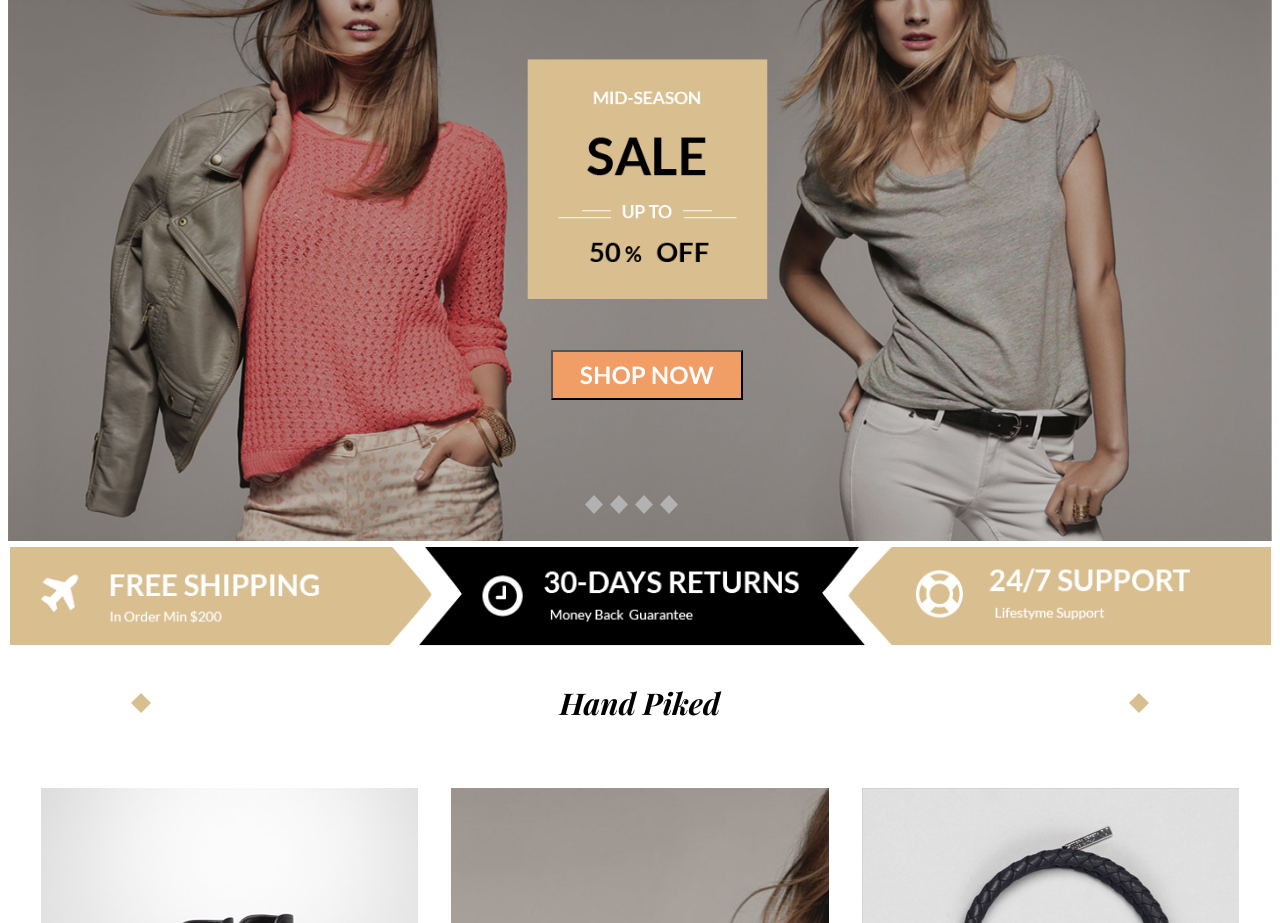
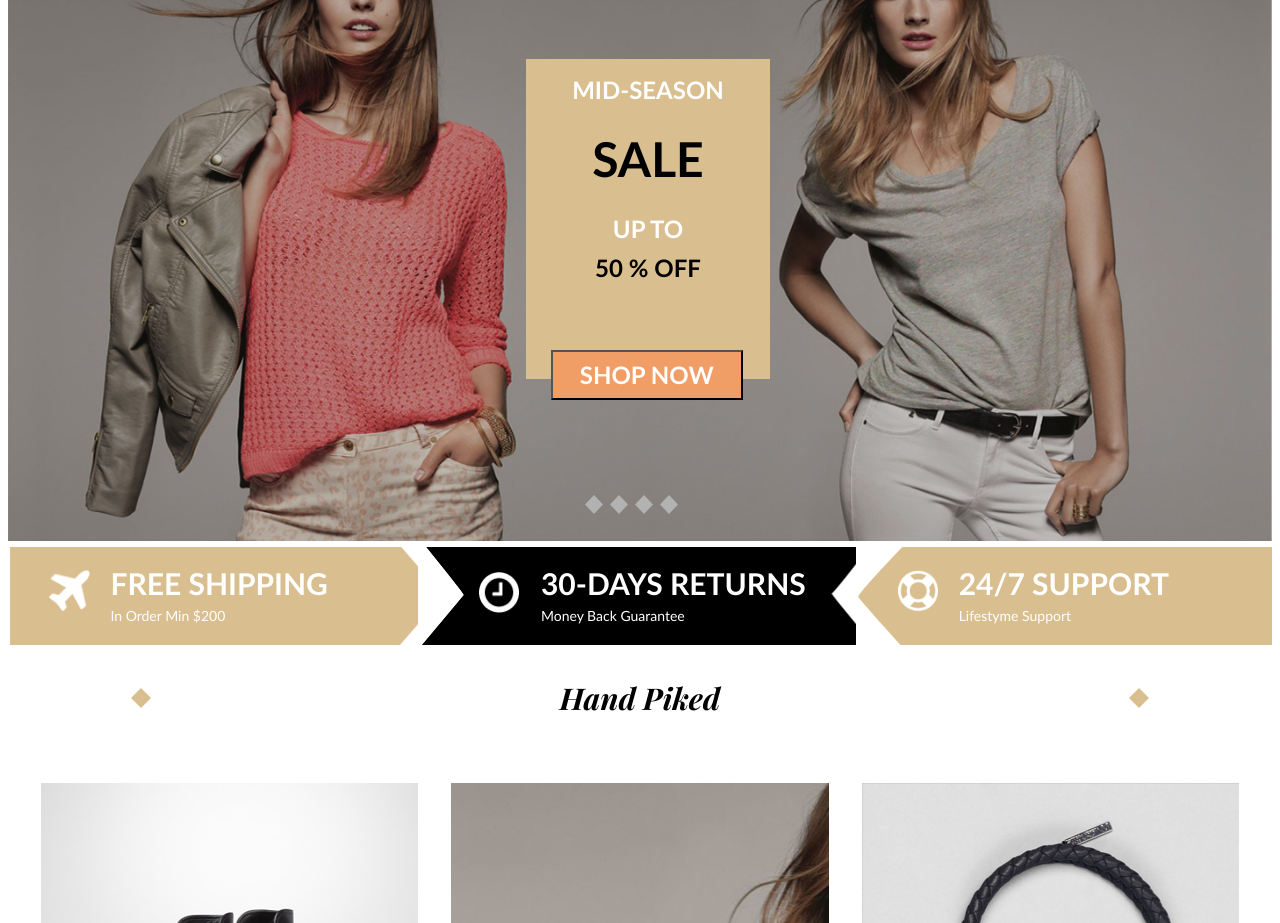
Before and after one commit to ViPalamarchuk/shopia, a plain HTML site: page src/index.html in a window 1280 px wide. Shown: the part 177-1100 px from the top of the page. Drawn offline with nearby package versions, Linux system fonts and the light colour scheme; files that its build step writes are made by us from their sources.

Commit message:
Improved Shopia

```diff
--- a/src/index.html
+++ b/src/index.html
@@ -47,6 +47,12 @@
     </div>
 </nav>
     <img class="bg" src="images/bg_header.png">
+    <div class="text_header">
+        <p class="white1">MID-SEASON</p>
+        <p class="black1">SALE</p>
+        <p class="white2">UP TO</p>
+        <p class="black2">50 % OFF</p>
+    </div>
     <button class="HEADER_SHOP">SHOP NOW</button>
     <div class="buttons_headers">
         <a href="#" class="buttons_header"><img src="images/buton_header.png"></a>
@@ -54,7 +60,11 @@
         <a href="#" class="buttons_header"><img src="images/buton_header.png"></a>
         <a href="#" class="buttons_header"><img src="images/buton_header.png"></a>
     </div>
-    <img class="support_header" src="images/support_header.png">
+    <div class="support_header">
+        <div class="figure1"><img src="images/figure1_1.png"><div class="text_figure"><h1>FREE SHIPPING</h1><p>In Order Min $200</p></div></div>
+        <div class="figure2"><img src="images/figure2_2.png"><div class="text_figure"><h1>30-DAYS RETURNS</h1><p>Money Back Guarantee</p></div></div>
+        <div class="figure3"><img src="images/figure3_3.png"><div class="text_figure"><h1>24/7 SUPPORT</h1><p>Lifestyme Support</p></div></div>
+    </div>
 </header>
 <section>
     <article class="Hand_Piked">
--- a/src/scss/aside.scss
+++ b/src/scss/aside.scss
@@ -69,6 +69,5 @@ aside{
         }
       }
     }
-
   }
 }
--- a/src/scss/header.scss
+++ b/src/scss/header.scss
@@ -6,6 +6,30 @@ header {
     margin-top: -5%;
     position: relative;
     padding: 0;
+  }
+  & .text_header{
+    line-height: 0.6;
+    font-family: Lato-Bold, serif;
+    text-align: center;
+    background-color: #d9bf8f;
+    margin-top: -38%;
+    margin-left: 40.5%;
+    position: absolute;
+    width: 19%;
+    height: 40%;
+    & .white1, .white2{
+      color: rgba(255, 255, 255, 255);
+      font-size: 1.5em;
+    }
+    & .black1, .black2{
+      color: rgb(0, 0, 0);
+    }
+    & .black1{
+      font-size: 3em;
+    }
+    & .black2{
+      font-size: 1.5em;
+    }
   }
   & .HEADER_SHOP {
     background-color: #f09d66;
@@ -24,6 +48,47 @@ header {
     position: absolute;
   }
   & .support_header{
+    height: 6.250em;
+    color: rgba(255, 255, 255, 255);
+    text-align: left;
     width: 100%;
+    display: inline-flex;
+    & p{
+      font-family: Lato-Regular, serif;
+      font-size: 0.875em;
+    }
+    & h1{
+      font-family: Lato-Bold, serif;
+      font-size: 1.875em;
+    }
+    & .text_figure{
+      display: table;
+      line-height: 0.6;
+      margin-left: 5%;
+      margin-top: 2%;
+    }
+    & img{
+      margin-left: 10%;
+      height: 2.563em;
+      margin-top: 6%;
+    }
+    & .figure1{
+      background-image: url("../images/figure1.png");
+      width: 32.5%;
+      display: inline-flex;
+    }
+    & .figure2{
+      background-image: url("../images/figure2.png");
+      width: 34.8%;
+      display: inline-flex;
+      & img {
+        margin-left: 14%;
+      }
+    }
+    & .figure3{
+      background-image: url("../images/figure3.png");
+      width: 33%;
+      display: inline-flex;
+    }
   }
 }
--- a/src/scss/nav.scss
+++ b/src/scss/nav.scss
@@ -48,5 +48,4 @@ nav{
     margin-left: 29%;
     margin-top: 2%;
   }
-
 }
```
Also changed, not shown: src/images/bakery.png (deleted), src/images/figure1.png (added), src/images/figure1_1.png (added), src/images/figure2.png (added), src/images/figure2_2.png (added), src/images/figure3.png (added), src/images/figure3_3.png (added), src/images/line_article1.png (deleted).
